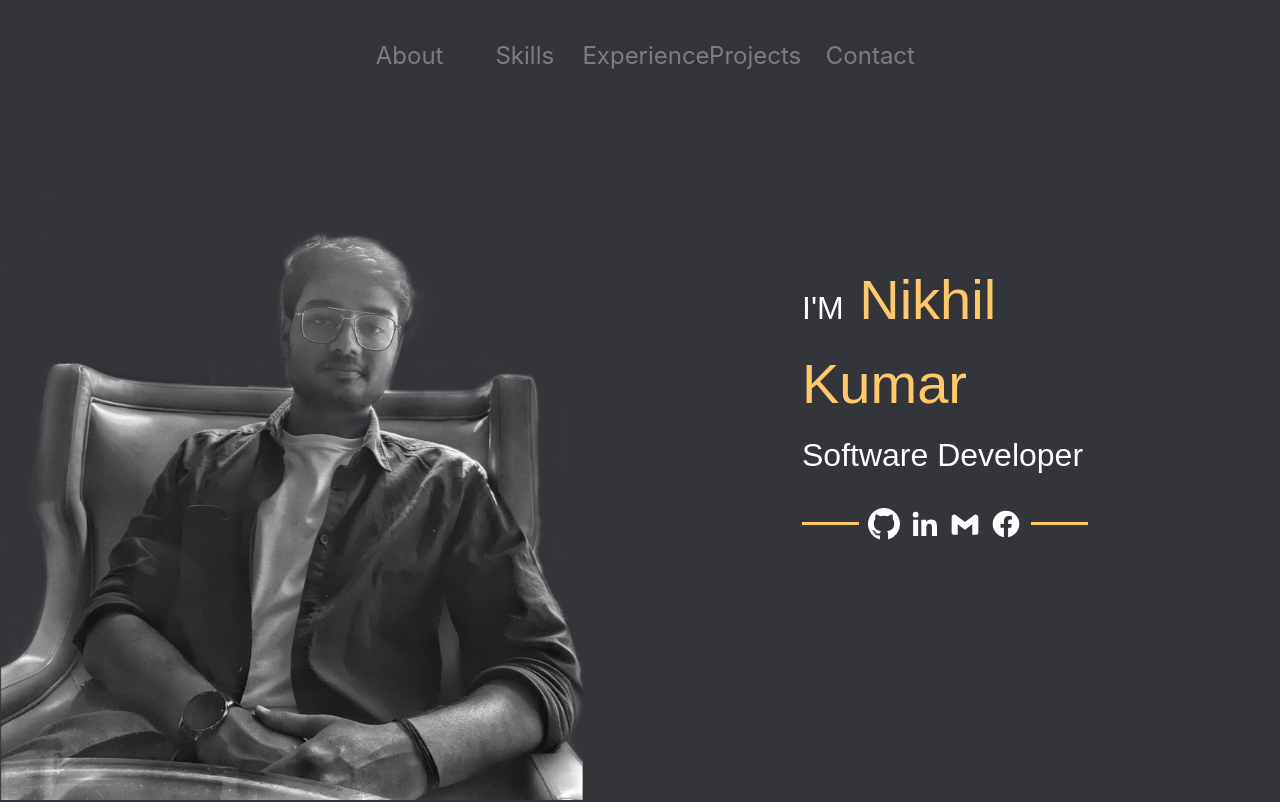
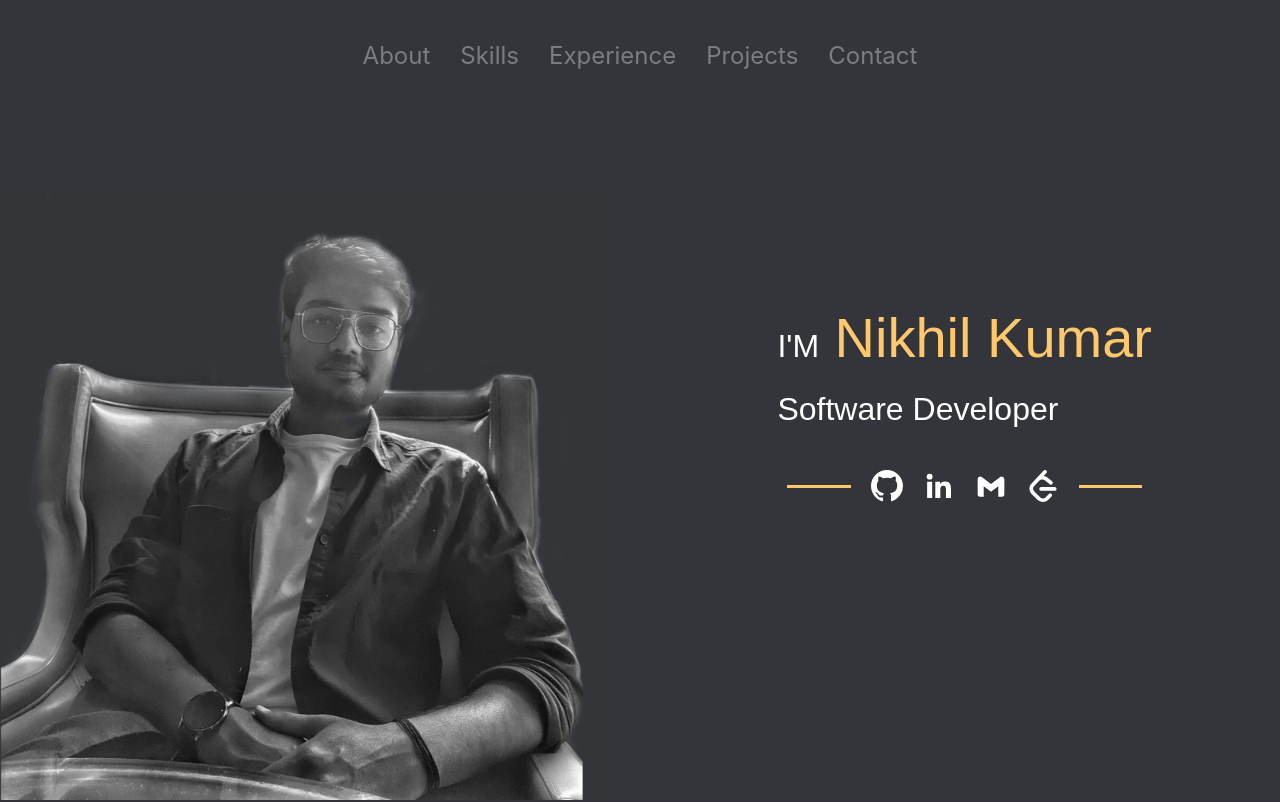
Before and after one commit to Nikblaze/portfolio-website, a React (Create React App) app: page / in a window 1280 px wide. Shown: the top 802 px of the page. Built offline with nearby package versions, Linux system fonts and the light colour scheme.

Commit message:
contactme section

```diff
--- /dev/null
+++ b/src/Contacts/contacts.css
@@ -0,0 +1,66 @@
+.contact-section{
+    margin: 5% 0% 10% 0%;
+}
+.header-contact{
+    display: flex;
+    align-items: center;
+    justify-content: center;
+    background: linear-gradient(#31333B 50%, #3D3E42 50%);
+}
+
+.contact-text{
+    flex:3;
+    color: white;
+    font-size: 2.5rem;
+    font-family: 'Times New Roman', Times, serif;
+}
+.bar-footer{
+    flex: 4;
+    height: 3px;
+    background-color: #FFC86B;
+    margin:10px;
+}
+.content{
+    display: flex;
+    justify-content: space-evenly;
+    align-items: center;
+    background-color: #3D3E42;;
+}
+
+.box{
+    color: #FFC86B;
+    background-color: #30333A;
+    padding: 1rem;
+    border-radius: 10px;
+    min-width: 25%;
+    margin: 4rem 0rem;
+    display: flex;
+    align-items: center;
+    justify-content: flex-start;
+}
+.icon-field{
+    font-size:1.3rem;
+    color: white;
+    margin: 0px 0.5rem;
+}
+.text-field{
+    font-size: 1.1rem;
+}
+.icon-section{
+.connect-icons{
+    margin-top:0;
+    background: linear-gradient(#3D3E42 50%,#31333B 50%);
+}
+.icon-list{
+    flex: 3 1;
+    font-size: 2.3rem;
+    display: flex;
+    justify-content: space-evenly;
+    color:white;
+}
+
+.bar{
+    flex:4;
+    margin:0px 10px;
+}
+}
--- /dev/null
+++ b/src/Contacts/contacts.js
@@ -0,0 +1,37 @@
+import React from "react";
+import "./contacts.css";
+import CommonConnectedIcons from "../commonConnectedIcons";
+import { FaPhone } from "react-icons/fa6";
+import { BiLogoGmail } from "react-icons/bi";
+import { MdLocationPin } from "react-icons/md";
+
+function Contacts() {
+  return (
+    <div className="contact-section">
+      <div className="header-contact">
+        <div className="bar-footer"></div>
+        <div className="contact-text">CONTACT ME</div>
+        <div className="bar-footer"></div>
+      </div>
+      <div className="content">
+        <div className="box">
+          <BiLogoGmail className="icon-field" size={25} />
+          <div className="text-field">kumarnikhil237@gmail.com</div>
+        </div>
+        <div className="box">
+          <FaPhone className="icon-field" />
+          <div className="text-field">(+91)8210061715</div>
+        </div>
+        <div className="box">
+          <MdLocationPin className="icon-field" size={25} />
+          <div className="text-field">Pune, India</div>
+        </div>
+      </div>
+      <div className="icon-section">
+        <CommonConnectedIcons />
+      </div>
+    </div>
+  );
+}
+
+export default Contacts;
--- a/src/Experience/experience.js
+++ b/src/Experience/experience.js
@@ -17,7 +17,7 @@ function Experience() {
       company: "Anchanto",
       description:
         "I have successfully completed over 100 hours of formal training in Angular and Anchanto Products. Subsequently, I applied this knowledge in a practical setting by spearheading the launch of a new voucher feature for the order management system product. This implementation yielded a 10% increase in voucher redemptions for all orders levaraging tech stack of Angular, Typescript, SCSS and REST APIs.",
-      DateRange: "March 2022 - May 2022",
+      DateRange: "March 2022 - April 2022",
       location: "Pune, Maharastra",
     },
     {
--- a/src/Landing-page/landing-page.css
+++ b/src/Landing-page/landing-page.css
@@ -22,7 +22,8 @@
     font-size: 1.5rem;
 }
 .header >  div{
-    width: 9%;
+    width: fit-content;
+    margin:0px 15px;
 }
 
 .header-options {
@@ -41,7 +42,7 @@
     color: white;
     font-size: 2rem;
     font-family: sans-serif;
-    margin: 5% 15% 20% 15%;
+    margin: 5% 10% 20% 10%;
     text-align: left;
     display:flex;
     flex-direction: column;
@@ -64,9 +65,18 @@
     height: 3px;
     background-color: #FFC86B;
     width: 20%;
+    flex:2;
+    margin:0px 10px;
+}
+.icons{
+    margin:0px 10px;
 }
 .icons:hover{
     cursor: pointer;
     transform: scale(1.1);
     transition: all 0.2s ease-out;
 }
+.icon-list{
+    flex: 1;
+    display: flex;
+}
--- a/src/Landing-page/landing-page.js
+++ b/src/Landing-page/landing-page.js
@@ -4,13 +4,9 @@ import profile from "../assets/profile.jpeg";
 import About from "../About-page/about.js";
 import Skills from "../Skills/skills.js";
 
-import {
-  BiLogoFacebookCircle,
-  BiLogoLinkedin,
-  BiLogoGmail,
-} from "react-icons/bi";
-import { BsGithub } from "react-icons/bs";
 import Experience from "../Experience/experience";
+import Contacts from "../Contacts/contacts";
+import CommonConnectedIcons from "../commonConnectedIcons";
 
 function LandingPage() {
   return (
@@ -44,15 +40,7 @@ function LandingPage() {
               </div>
               <div className="job-title">Software Developer</div>
             </div>
-            <div className="connect-icons">
-              <div className="bar"></div>
-              <BsGithub className="icons" />
-              <BiLogoLinkedin className="icons" />
-              <BiLogoGmail className="icons" />
-              <BiLogoFacebookCircle className="icons" />
-
-              <div className="bar"></div>
-            </div>
+            <CommonConnectedIcons />
           </div>
         </div>
       </div>
@@ -60,8 +48,8 @@ function LandingPage() {
         <About />
         <Skills />
         <Experience />
+        <Contacts />
         {/* <Projects />
-        <Experience />
         <Contacts /> */}
       </div>
     </div>
--- /dev/null
+++ b/src/commonConnectedIcons.js
@@ -0,0 +1,39 @@
+import React from "react";
+import { BiLogoLinkedin, BiLogoGmail } from "react-icons/bi";
+import { SiLeetcode } from "react-icons/si";
+import { BsGithub } from "react-icons/bs";
+
+function CommonConnectedIcons() {
+  return (
+    <div>
+      <div className="connect-icons">
+        <div className="bar"></div>
+        <div className="icon-list">
+          <BsGithub
+            className="icons"
+            onClick={() => window.open("https://github.com/Nikblaze", "_blank")}
+          />
+          <BiLogoLinkedin
+            className="icons"
+            onClick={() =>
+              window.open(
+                "https://www.linkedin.com/in/nikhilkumar237/",
+                "_blank"
+              )
+            }
+          />
+          <BiLogoGmail className="icons" />
+          <SiLeetcode
+            className="icons"
+            onClick={() =>
+              window.open("https://leetcode.com/kumarnikhil237/", "_blank")
+            }
+          />
+        </div>
+        <div className="bar"></div>
+      </div>
+    </div>
+  );
+}
+
+export default CommonConnectedIcons;
```
